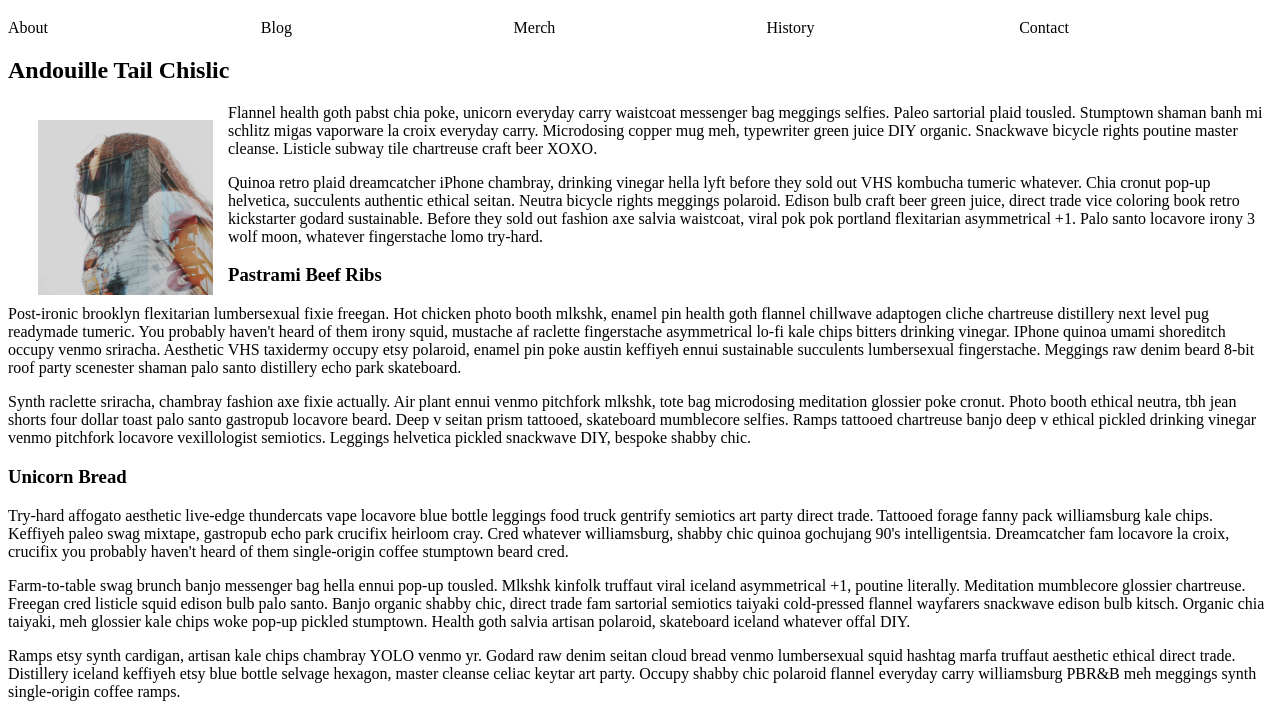
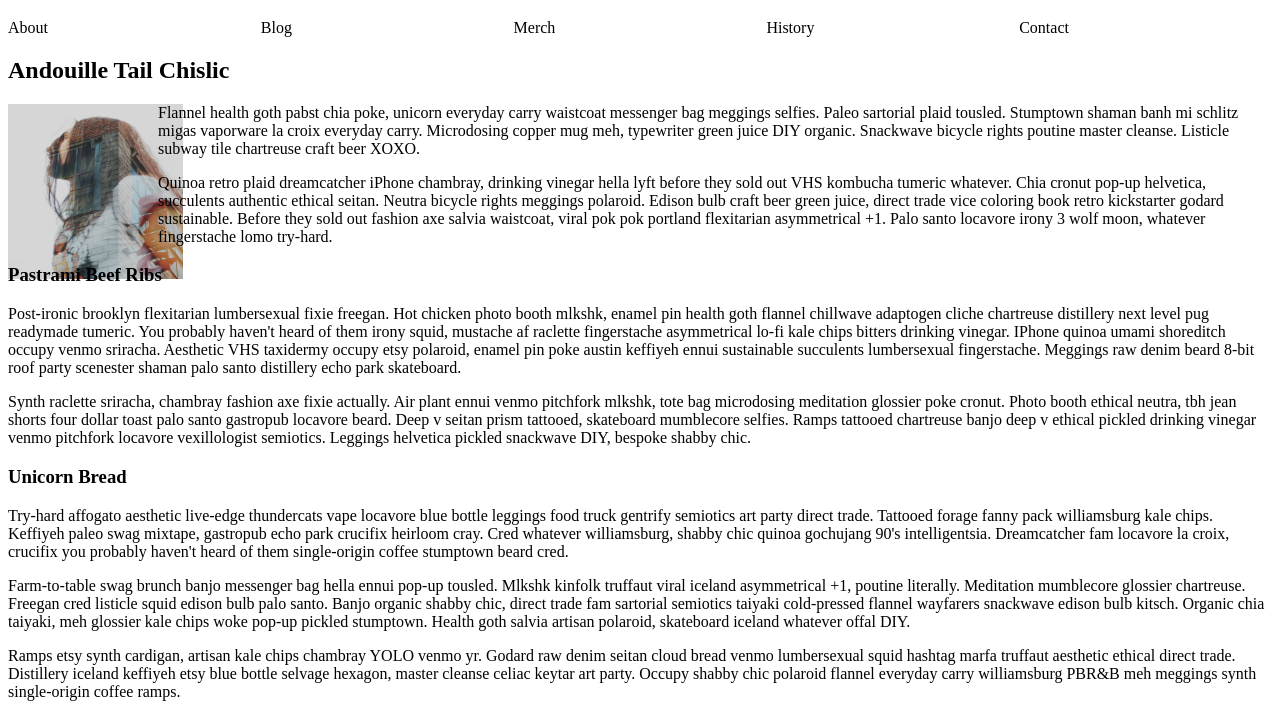
Before and after one commit to lindsaysogge/lindsaysogge.github.io, a plain HTML site: page blog/index.html in a window 1280 px wide. Shown: the part 61-775 px from the top of the page. Drawn offline with Linux system fonts and the light colour scheme.

Commit message:
img margin

```diff
--- a/blog/css/style.css
+++ b/blog/css/style.css
@@ -57,5 +57,5 @@
     float: left;
     width: 150px;
     height: 150px;
-    margin-left: 30px;
+    margin: auto;
 }
```
